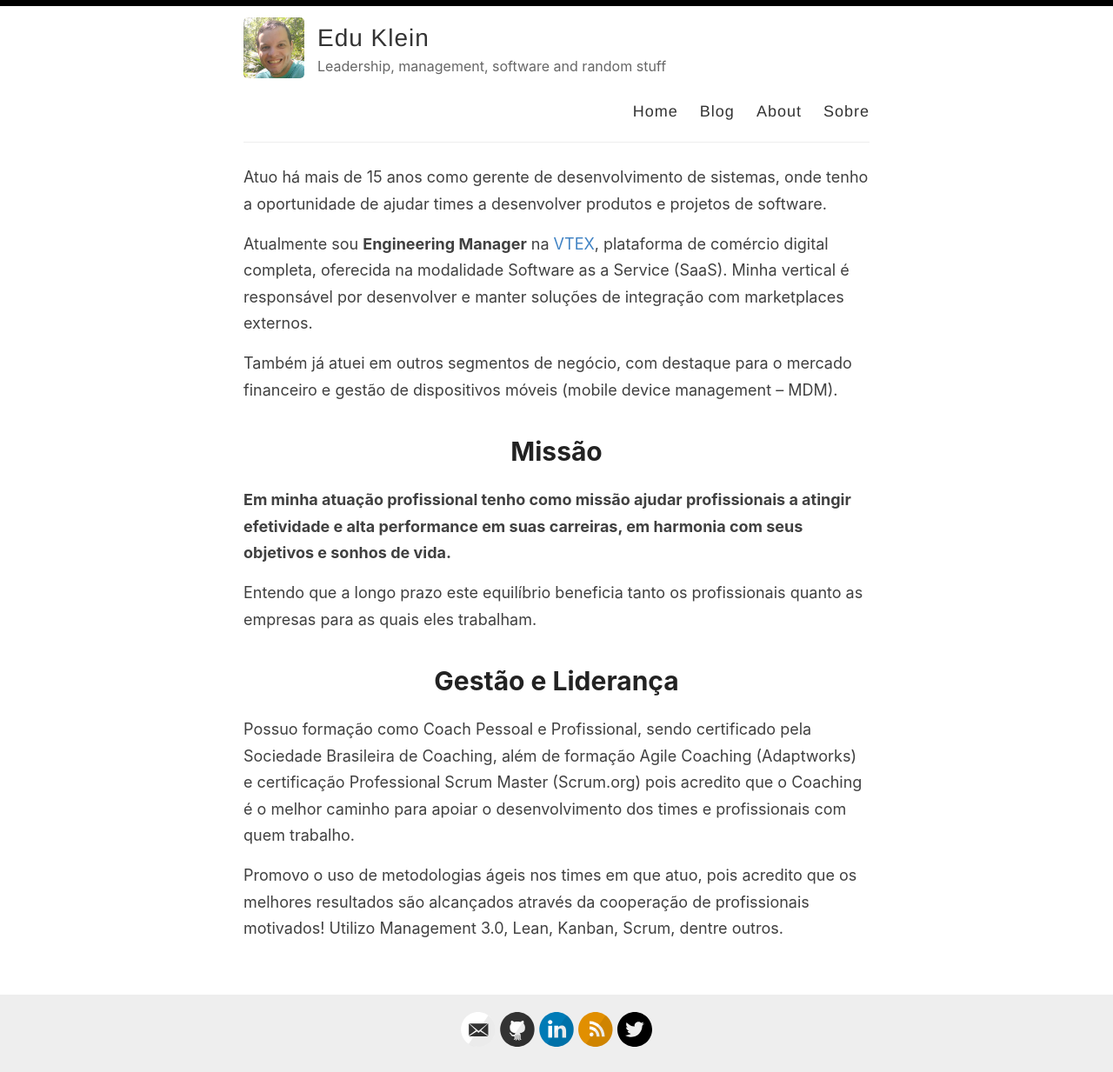
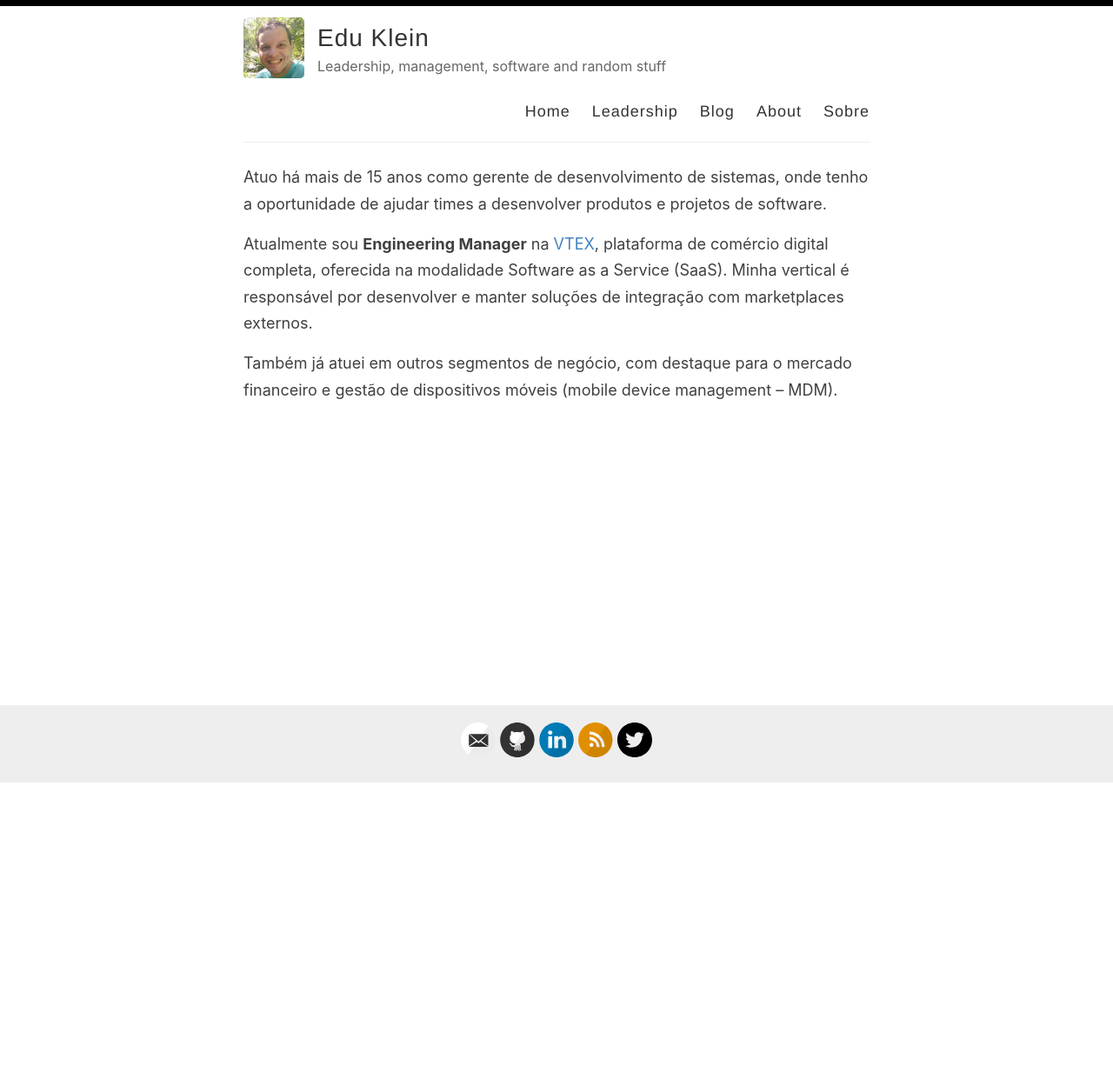
Before and after one commit to epklein/epklein.github.io, a Jekyll site: the page built from _pages/pt/about.md, in a window 1280 px wide. Shown: the whole page at 87% size. Built offline with Jekyll 4.4.1, drawn with Linux system fonts in a browser that asks for light colours; after the commit the page ends 901 px from its top, so only the background shows below that.

Commit message:
Leadership section and text polishing

```diff
--- a/_layouts/default.html
+++ b/_layouts/default.html
@@ -29,6 +29,7 @@
 
             <nav>
               <a href="{{ site.baseurl }}/">Home</a>
+              <a href="{{ site.baseurl }}/leadership">Leadership</a>
               <a href="{{ site.baseurl }}/blog">Blog</a>
               <a href="{{ site.baseurl }}/about">About</a>
               <a href="{{ site.baseurl }}/pt/about">Sobre</a>
--- a/_pages/pt/about.md
+++ b/_pages/pt/about.md
@@ -10,15 +10,3 @@ Atuo há mais de 15 anos como gerente de desenvolvimento de sistemas, onde tenho
 Atualmente sou **Engineering Manager** na [VTEX](https://vtex.com/), plataforma de comércio digital completa, oferecida na modalidade Software as a Service (SaaS). Minha vertical é responsável por desenvolver e manter soluções de integração com marketplaces externos.
 
 Também já atuei em outros segmentos de negócio, com destaque para o mercado financeiro e gestão de dispositivos móveis (mobile device management – MDM).
-
-# Missão
-
-**Em minha atuação profissional tenho como missão ajudar profissionais a atingir efetividade e alta performance em suas carreiras, em harmonia com seus objetivos e sonhos de vida.**
-
-Entendo que a longo prazo este equilíbrio beneficia tanto os profissionais quanto as empresas para as quais eles trabalham.
-
-# Gestão e Liderança
-
-Possuo formação como Coach Pessoal e Profissional, sendo certificado pela Sociedade Brasileira de Coaching, além de formação Agile Coaching (Adaptworks) e certificação Professional Scrum Master (Scrum.org) pois acredito que o Coaching é o melhor caminho para apoiar o desenvolvimento dos times e profissionais com quem trabalho.
-
-Promovo o uso de metodologias ágeis nos times em que atuo, pois acredito que os melhores resultados são alcançados através da cooperação de profissionais motivados! Utilizo Management 3.0, Lean, Kanban, Scrum, dentre outros.
```
Also changed, not shown: _pages/about.md (+0 -6 lines), _pages/leadership/leadership.md (+5 -24 lines), index.md (+1 -1 lines).
